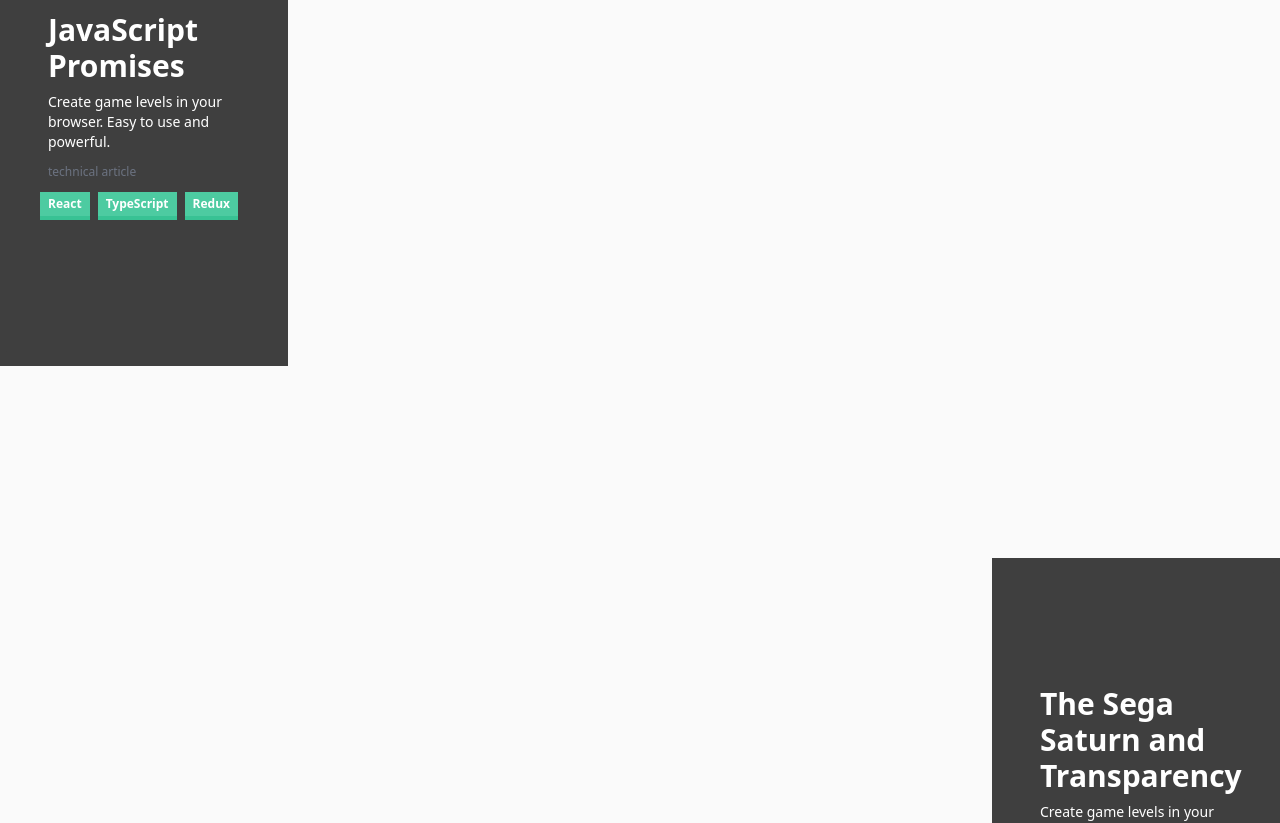
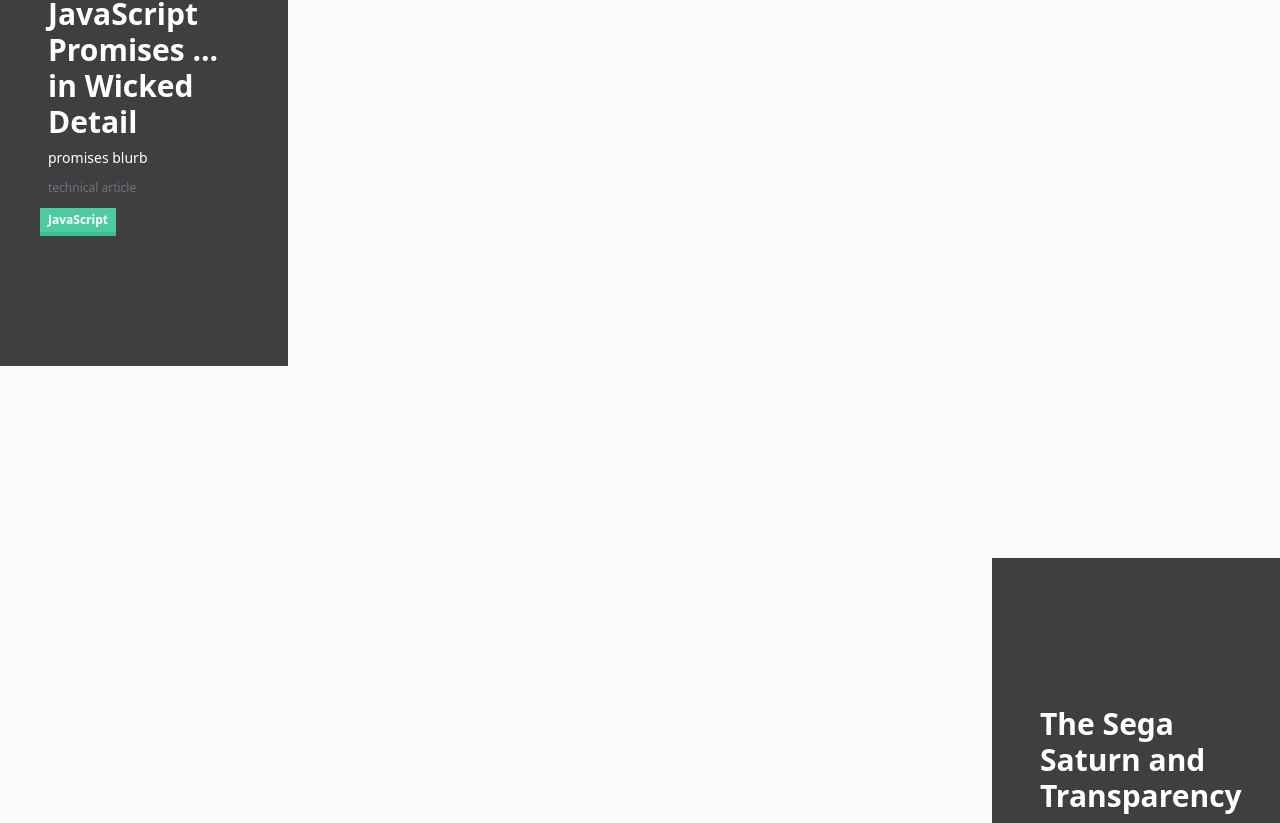
Before and after one commit to city41/mattgreer.dev, a Next.js app: page / in a window 1280 px wide. Shown: the part 1568-2391 px from the top of the page. Built offline with nearby package versions, Linux system fonts and the light colour scheme.

Commit message:
Feature no longer has any hardcodes

```diff
--- a/components/index/Feature.tsx
+++ b/components/index/Feature.tsx
@@ -1,5 +1,6 @@
 import React, { CSSProperties } from 'react';
 import clsx from 'clsx';
+import Link from 'next/link';
 import { Tag } from '../Tag';
 
 import jumpClubPng from './jumpclub.png';
@@ -10,18 +11,29 @@ import saturnPng from './saturn.png';
 type FeatureProps = {
 	className?: string;
 	title: string;
+	blurb: React.ReactNode;
 	side: 'left' | 'right';
 	type: 'website' | 'technical article' | 'interactive article';
+	slug: string;
+	tags: string[];
 };
 
 const backgroundImages = {
 	'Jump.Club': `url(${jumpClubPng})`,
-	'JavaScript Promises': `url(${webstormJpg})`,
+	'JavaScript Promises ... in Wicked Detail': `url(${webstormJpg})`,
 	'Closet Designer': `url(${nggmPng})`,
 	'The Sega Saturn and Transparency': `url(${saturnPng})`,
 };
 
-function Feature({ className, title, side, type }: FeatureProps) {
+function Feature({
+	className,
+	title,
+	blurb,
+	side,
+	type,
+	slug,
+	tags,
+}: FeatureProps) {
 	const gradientAngle = side === 'left' ? '-120deg' : '120deg';
 
 	const style = {
@@ -49,21 +61,24 @@ function Feature({ className, title, side, type }: FeatureProps) {
 				className="p-12 w-72 flex flex-col justify-center text-white bg-black"
 				style={
 					{
-						// height: '100%',
 						'--tw-bg-opacity': 0.75,
 						backdropFilter: 'blur(20px)',
 					} as CSSProperties
 				}
 			>
-				<h2 className="text-3xl font-bold">{title}</h2>
-				<p className="py-2 text-sm">
-					Create game levels in your browser. Easy to use and powerful.
-				</p>
+				<Link href={slug} passHref>
+					<a>
+						<h2 className="text-3xl font-bold hover:underline">{title}</h2>
+					</a>
+				</Link>
+				<div className="my-2 text-sm">{blurb}</div>
 				<div className="mb-2 py-1 text-gray-500 text-xs">{type}</div>
 				<ul className="flex flex-row space-x-2 -mx-2">
-					<Tag component="li">React</Tag>
-					<Tag component="li">TypeScript</Tag>
-					<Tag component="li">Redux</Tag>
+					{tags.map((t) => (
+						<Tag key={t} component="li">
+							{t}
+						</Tag>
+					))}
 				</ul>
 			</div>
 		</div>
--- a/components/index/IndexPage.tsx
+++ b/components/index/IndexPage.tsx
@@ -14,6 +14,36 @@ import { InternalLink } from '../InternalLink';
 // 	};
 // });
 
+const features = [
+	{
+		slug: 'projects/jump-club',
+		blurb: (
+			<>
+				<p>jump club blurb</p>
+			</>
+		),
+		tags: ['React', 'TypeScript', 'Redux', 'NodeJS'],
+	},
+	{
+		slug: 'articles/promises-in-wicked-detail',
+		blurb: (
+			<>
+				<p>promises blurb</p>
+			</>
+		),
+		tags: ['JavaScript'],
+	},
+	{
+		slug: 'articles/sega-saturn-and-transparency',
+		blurb: (
+			<>
+				<p>saturn blurb</p>
+			</>
+		),
+		tags: ['React', 'TypeScript'],
+	},
+];
+
 function IndexPage() {
 	return (
 		<div className="flex flex-col">
@@ -23,17 +53,20 @@ function IndexPage() {
 					Some things I have created{' '}
 				</div>
 				<div className="flex flex-col space-y-48">
-					<Feature side="right" title="Jump.Club" type="website" />
-					<Feature
-						side="left"
-						title="JavaScript Promises"
-						type="technical article"
-					/>
-					<Feature
-						side="right"
-						title="The Sega Saturn and Transparency"
-						type="interactive article"
-					/>
+					{features.map((feature, index) => {
+						const mdx = require(`../../pages/${feature.slug}/index.mdx`);
+						return (
+							<Feature
+								key={feature.slug}
+								side={index & 1 ? 'left' : 'right'}
+								slug={feature.slug}
+								title={mdx.title}
+								blurb={feature.blurb}
+								type={mdx.type}
+								tags={feature.tags}
+							/>
+						);
+					})}
 				</div>
 				<div className="h-48 grid place-items-center font-bold">
 					<div>
--- /dev/null
+++ b/pages/articles/promises-in-wicked-detail/index.mdx
@@ -0,0 +1,8 @@
+import { Article } from '../../../components/layouts/Article'
+
+export const title = 'JavaScript Promises ... in Wicked Detail';
+export const date = new Date('2014-02-04');
+export const type = 'technical article';
+export default ({ children }) => <Article title={title} date={date}>{children}</Article>
+
+promises placeholder
--- a/pages/articles/sega-saturn-and-transparency/index.mdx
+++ b/pages/articles/sega-saturn-and-transparency/index.mdx
@@ -2,6 +2,7 @@ import { Article } from '../../../components/layouts/Article'
 
 export const title = 'The Sega Saturn and Transparency';
 export const date = new Date('2016-01-23');
+export const type = 'interactive article';
 export default ({ children }) => <Article title={title} date={date}>{children}</Article>
 
 The Sega Saturn is notorious for not being able to pull off transparency effects as well as its competitors. But the Saturn does do proper transparency effects as many games demonstrate. So why did so many developers so often settle on the "mesh" approach in their Saturn games?
--- /dev/null
+++ b/pages/projects/jump-club/index.mdx
@@ -0,0 +1,8 @@
+import { Article } from '../../../components/layouts/Article'
+
+export const title = 'Jump.Club';
+export const date = new Date('2021-05-23');
+export const type = 'website';
+export default ({ children }) => <Article title={title} date={date}>{children}</Article>
+
+Jump.Club placeholder
```
